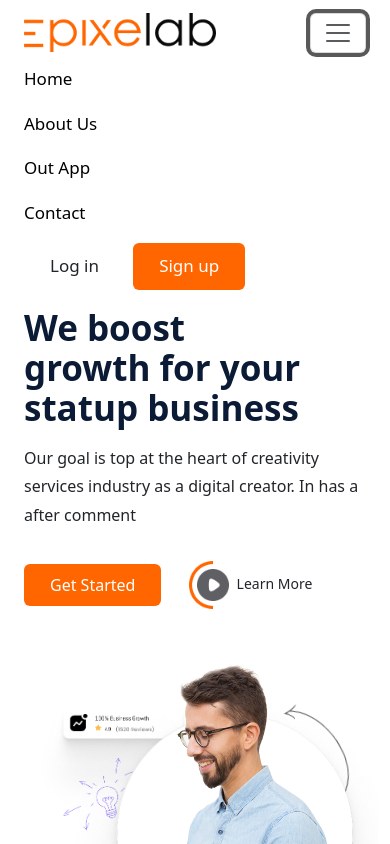
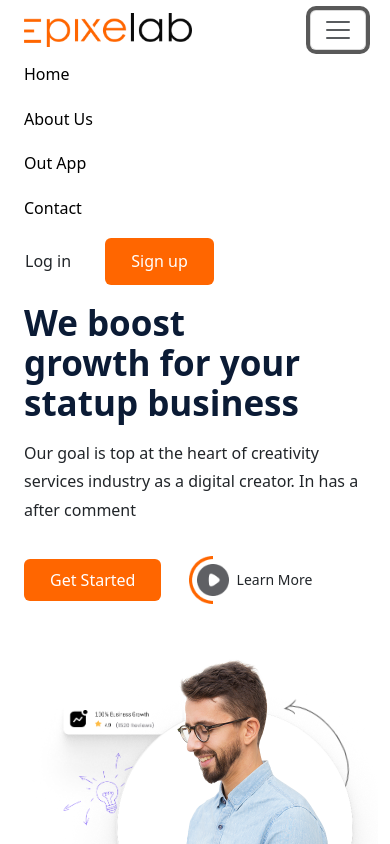
Before and after one commit to SakibHasan077/Epixelab, a plain HTML site: page index.html in a window 390 px wide. Both pictures are taken after a click on the button "Toggle navigation". Shown: the top 844 px of the page. Drawn offline with Linux system fonts and the light colour scheme.

Commit message:
Responsive Header section

```diff
--- a/css/style.css
+++ b/css/style.css
@@ -209,6 +209,11 @@ main .hero-section > div:last-child {
   }
 }
 @media (max-width: 992px) {
+  /*? Header Part */
+  .login-signup button:first-child {
+    margin-left: -25px;
+  }
+  /*? Header End */
   /* ? Hero Section */
   main {
     height: min-content;
@@ -267,6 +272,18 @@ main .hero-section > div:last-child {
   }
 }
 @media (max-width: 767px) {
+  /* Header part */
+  header .logo-link img {
+    width: 75%;
+  }
+  header .nav-items ul li a,
+  .login-signup button {
+    font-size: 16px;
+  }
+  .login-signup button:first-child {
+    margin-left: -25px;
+  }
+  /* // Header End */
   /* ? Hero Section */
   main {
     height: min-content;
@@ -325,6 +342,18 @@ main .hero-section > div:last-child {
   }
 }
 @media (max-width: 576px) {
+  /*? Header Section */
+  header .logo-link img {
+    width: 70%;
+  }
+  header .nav-items ul li a,
+  .login-signup button {
+    font-size: 16px;
+  }
+  .login-signup button:first-child {
+    margin-left: -25px;
+  }
+  /*? Header End */
   /* ? Hero Section */
   main {
     height: min-content;
```
